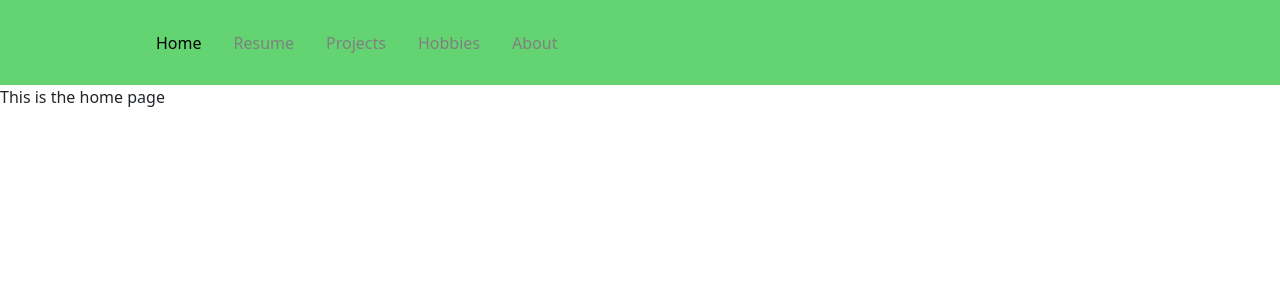
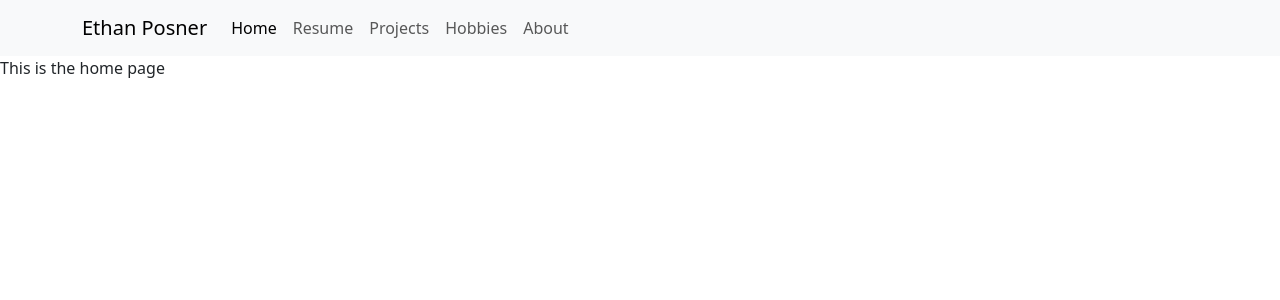
Before and after one commit to Enprogames/react-personal-site, a React (Create React App) app: page / in a window 1280 px wide. Shown: the top 300 px of the page. Built offline with nearby package versions, Linux system fonts and the light colour scheme.

Commit message:
Improved navbar

```diff
--- a/package.json
+++ b/package.json
@@ -9,9 +9,11 @@
     "@testing-library/user-event": "^14.4.3",
     "bootstrap": "^5.3.0",
     "react": "^18.2.0",
+    "react-bootstrap": "^2.8.0",
     "react-code-blocks": "^0.0.9-0",
     "react-dom": "^18.2.0",
     "react-icons": "^4.10.1",
+    "react-router-bootstrap": "^0.26.2",
     "react-router-dom": "^6.14.0",
     "react-scripts": "^5.0.1",
     "styled-components": "^5.3.11",
@@ -44,6 +46,7 @@
     ]
   },
   "devDependencies": {
+    "@babel/plugin-proposal-private-property-in-object": "^7.21.11",
     "gh-pages": "^5.0.0"
   }
 }
--- a/src/App.js
+++ b/src/App.js
@@ -1,4 +1,4 @@
-import Navbar from './components/Navbar';
+import CustomNavbar from './components/Navbar';
 
 import Home from './pages/Home';
 import Resume from './pages/Resume';
@@ -7,23 +7,25 @@ import Hobbies from './pages/Hobbies';
 import Contact from './pages/Contact';
 import About from './pages/About';
 import NotFound from './pages/NotFound';
-import {Link, Routes, Route} from 'react-router-dom';
+import { Link, Routes, Route } from 'react-router-dom';
 
 
 function App() {
   return (
     <>
-      <Navbar />
+      <CustomNavbar />
 
-      <Routes>
-        <Route exact path="/" element={<Home />}/>
-        <Route exact path="/Resume" element={<Resume />}/>
-        <Route exact path="/Projects" element={<Projects />}/>
-        <Route exact path="/Hobbies" element={<Hobbies />}/>
-        <Route exact path="/Contact" element={<Contact />}/>
-        <Route exact path="/about" element={<About />}/>
-        <Route path="*" element={<NotFound/>}/>
-      </Routes>
+      <main>
+        <Routes>
+          <Route exact path="/" element={<Home />} />
+          <Route exact path="/Resume" element={<Resume />} />
+          <Route exact path="/Projects" element={<Projects />} />
+          <Route exact path="/Hobbies" element={<Hobbies />} />
+          <Route exact path="/Contact" element={<Contact />} />
+          <Route exact path="/about" element={<About />} />
+          <Route path="*" element={<NotFound />} />
+        </Routes>
+      </main>
     </>
   );
 }
--- a/src/components/Navbar/NavbarElements.js
+++ /dev/null
@@ -1,86 +0,0 @@
-import { FaBars } from 'react-icons/fa';
-import { NavLink as Link } from 'react-router-dom';
-import styled from 'styled-components';
-
-export const Nav = styled.nav`
-  background: #63D471;
-  height: 85px;
-  display: flex;
-  justify-content: space-between;
-  padding: 0.2rem calc((100vw - 1000px) / 2);
-  z-index: 12;
-  /* Third Nav */
-  /* justify-content: flex-start; */
-`;
-
-export const NavLink = styled(Link)`
-  color: #808080;
-  display: flex;
-  align-items: center;
-  text-decoration: none;
-  padding: 0 1rem;
-  height: 100%;
-  cursor: pointer;
-  &.active {
-    color: #000000;
-  }
-`;
-
-export const Bars = styled(FaBars)`
-  display: none;
-  color: #808080;
-  @media screen and (max-width: 768px) {
-    display: block;
-    position: absolute;
-    top: 0;
-    right: 0;
-    transform: translate(-100%, 75%);
-    font-size: 1.8rem;
-    cursor: pointer;
-  }
-`;
-
-export const NavMenu = styled.div`
-  display: flex;
-  align-items: center;
-  margin-right: -24px;
-  /* Second Nav */
-  /* margin-right: 24px; */
-  /* Third Nav */
-  /* width: 100vw;
-  white-space: nowrap; */
-  @media screen and (max-width: 768px) {
-    display: none;
-  }
-`;
-
-export const NavBtn = styled.nav`
-  display: flex;
-  align-items: center;
-  margin-right: 24px;
-  /* Third Nav */
-  /* justify-content: flex-end;
-  width: 100vw; */
-  @media screen and (max-width: 768px) {
-    display: none;
-  }
-`;
-
-export const NavBtnLink = styled(Link)`
-  border-radius: 4px;
-  background: #808080;
-  padding: 10px 22px;
-  color: #000000;
-  outline: none;
-  border: none;
-  cursor: pointer;
-  transition: all 0.2s ease-in-out;
-  text-decoration: none;
-  /* Second Nav */
-  margin-left: 24px;
-  &:hover {
-    transition: all 0.2s ease-in-out;
-    background: #fff;
-    color: #808080;
-  }
-`;
--- a/src/components/Navbar/index.js
+++ b/src/components/Navbar/index.js
@@ -1,39 +1,36 @@
-import React from 'react';
-import {
-  Nav,
-  NavLink,
-  Bars,
-  NavMenu,
-  NavBtn,
-  NavBtnLink
-} from './NavbarElements';
+import { Nav, Navbar, Container } from 'react-bootstrap';
+import { LinkContainer } from 'react-router-bootstrap';
 
-const Navbar = () => {
-  return (
-    <>
-      <Nav>
-        <Bars />
+const CustomNavbar = () => {
+    return (
+        <Navbar bg="light" expand="lg">
+            <Container>
+                <LinkContainer to="/">
+                    <Navbar.Brand>Ethan Posner</Navbar.Brand>
+                </LinkContainer>
+                <Navbar.Toggle aria-controls="basic-navbar-nav" />
+                <Navbar.Collapse id="basic-navbar-nav">
+                    <Nav className="me-auto">
+                        <LinkContainer to="/">
+                            <Nav.Link>Home</Nav.Link>
+                        </LinkContainer>
+                        <LinkContainer to="/Resume">
+                            <Nav.Link>Resume</Nav.Link>
+                        </LinkContainer>
+                        <LinkContainer to="/Projects">
+                            <Nav.Link>Projects</Nav.Link>
+                        </LinkContainer>
+                        <LinkContainer to="/Hobbies">
+                            <Nav.Link>Hobbies</Nav.Link>
+                        </LinkContainer>
+                        <LinkContainer to="/About">
+                            <Nav.Link>About</Nav.Link>
+                        </LinkContainer>
+                    </Nav>
+                </Navbar.Collapse>
+            </Container>
+        </Navbar>
+    );
+};
 
-        <NavMenu>
-          <NavLink to='/' activeStyle>
-            Home
-          </NavLink>
-          <NavLink to='/Resume' activeStyle>
-            Resume
-          </NavLink>
-          <NavLink to='/Projects' activeStyle>
-            Projects
-          </NavLink>
-          <NavLink to='/Hobbies' activeStyle>
-            Hobbies
-          </NavLink>
-          <NavLink to='/About' activeStyle>
-            About
-          </NavLink>
-        </NavMenu>
-      </Nav>
-    </>
-  )
-}
-
-export default Navbar;
+export default CustomNavbar;
--- a/src/index.js
+++ b/src/index.js
@@ -2,6 +2,7 @@ import React from 'react';
 import ReactDOM from 'react-dom';
 import { HashRouter} from 'react-router-dom';
 import App from './App';
+import 'bootstrap/dist/css/bootstrap.css';
 
 ReactDOM.render(
   <React.StrictMode>
--- a/src/pages/Projects.jsx
+++ b/src/pages/Projects.jsx
@@ -1,6 +1,5 @@
 // pages/Projects.jsx
 import React from 'react';
-import 'bootstrap/dist/css/bootstrap.css';
 import ProjectCard from '../components/common/ProjectCard';
 import projects from '../data/projects';
 
```
Also changed, not shown: 1 other file (tests, documents, lock files or other folders).
